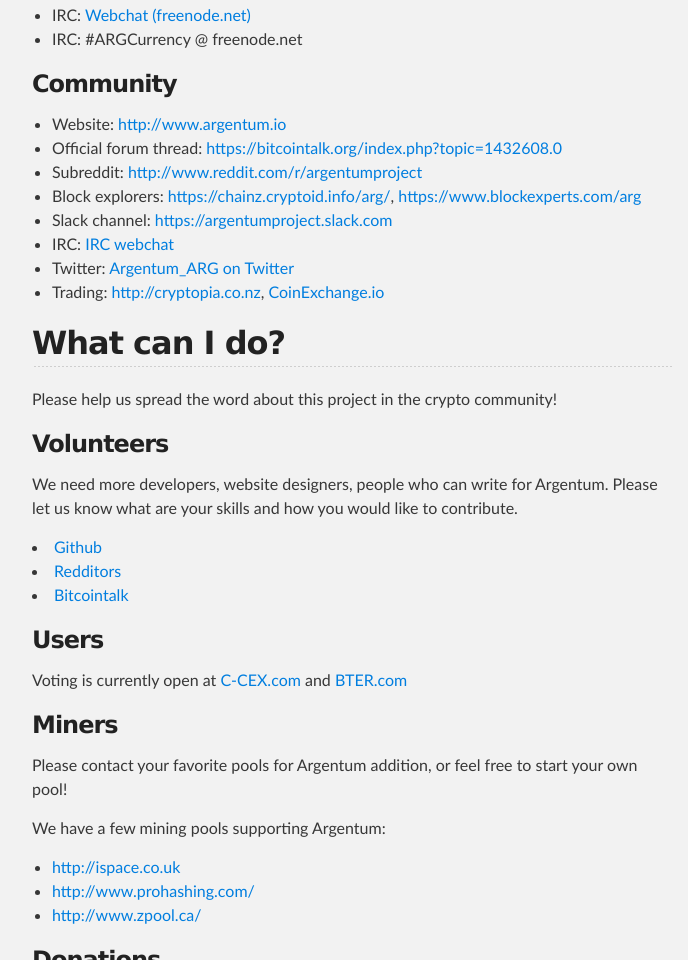
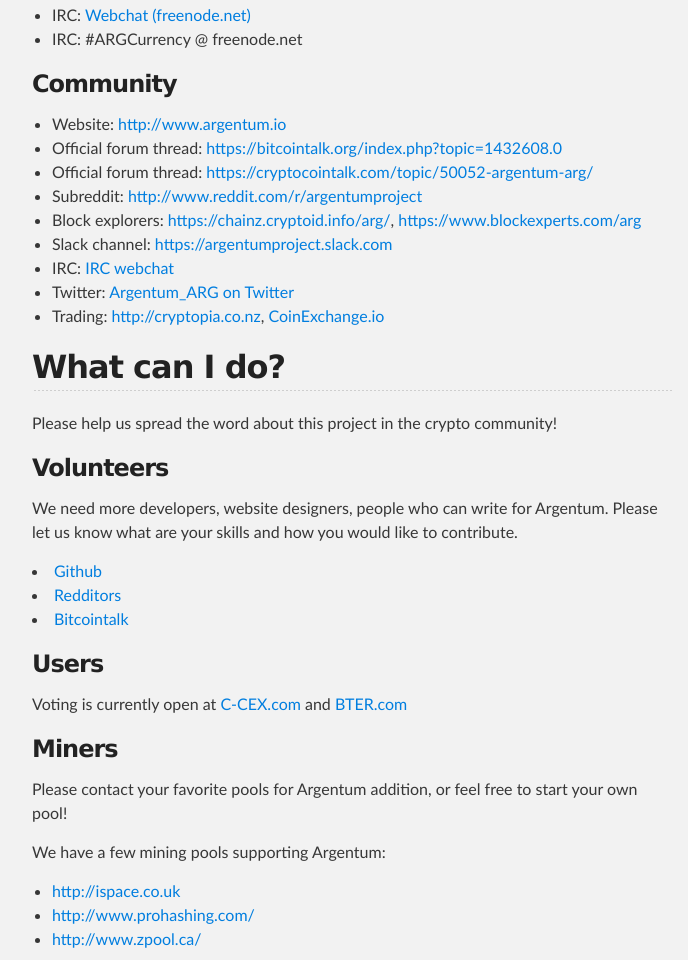
Before and after one commit to argentumproject/argentumproject.github.io, a plain HTML site: page index.html in a window 1280 px wide. Shown: the part 1734-2694 px from the top of the page, without its empty margins (288-976 px from the left). Drawn offline with Linux system fonts and the light colour scheme.

Commit message:
add cryptocointalk

```diff
--- a/index.html
+++ b/index.html
@@ -96,6 +96,7 @@
 <ul>
 <li>Website: <a href="http://www.argentum.io">http://www.argentum.io</a></li>
 <li>Official forum thread: <a href="https://bitcointalk.org/index.php?topic=1432608.0">https://bitcointalk.org/index.php?topic=1432608.0</a></li>
+<li>Official forum thread: <a href="https://cryptocointalk.com/topic/50052-argentum-arg/">https://cryptocointalk.com/topic/50052-argentum-arg/</a></li>
 <li>Subreddit: <a href="http://www.reddit.com/r/argentumproject">http://www.reddit.com/r/argentumproject</a></li>
 <li>Block explorers: <a href="https://chainz.cryptoid.info/arg//">https://chainz.cryptoid.info/arg/</a>, <a href="https://www.blockexperts.com/arg">https://www.blockexperts.com/arg</a>
 </li>
```
